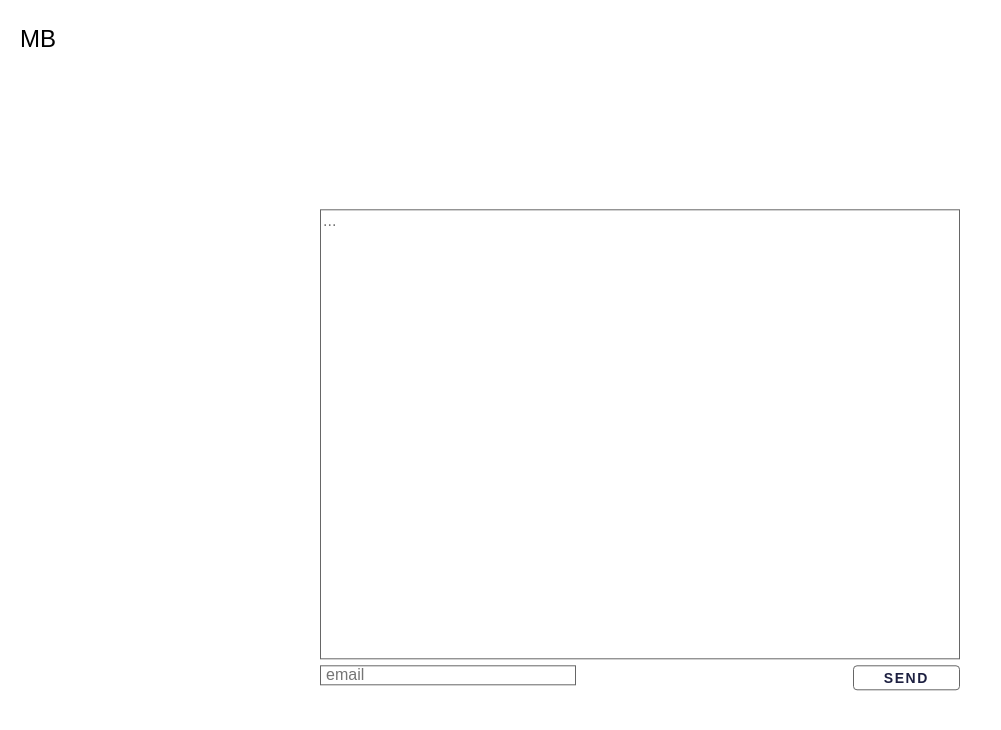
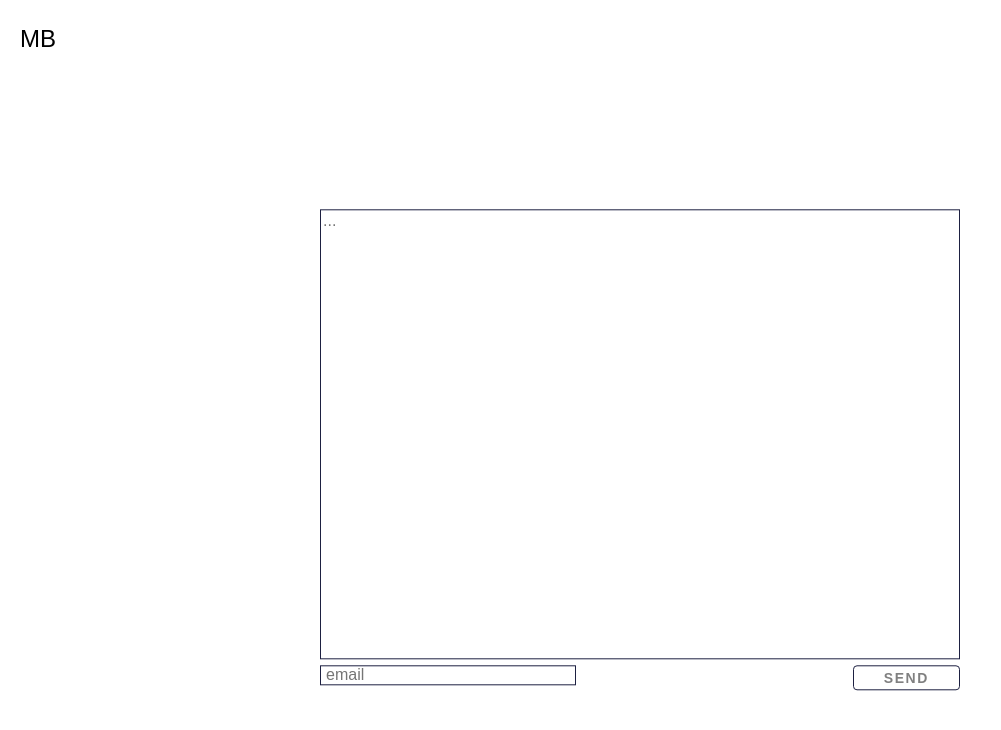
Before and after one commit to michael-berk/mberk06.github.io, a Jekyll site: the page built from contact.html, in a window 1280 px wide and 900 px high. Shown: the top 730 px of the window, without its empty margins (0-1001 px from the left). Built offline with Jekyll 4.4.1, drawn with Linux system fonts in a browser that asks for light colours.

Commit message:
touch ups

```diff
--- a/assets/css/1-base/_base.sass
+++ b/assets/css/1-base/_base.sass
@@ -18,7 +18,7 @@ input[type="button"]
   display: inline-block
   height: 20px
   padding: 0 30px
-  color: $darkblue
+  color: grey
   text-align: center
   font-size: 11px
   font-weight: 600
@@ -113,7 +113,6 @@ strong
   font-weight: bold
 
 hr
-  border: solid $darkblue
   border-width: 1px 0 0
   clear: both
   margin: 10px 0 30px
--- a/assets/css/2-layouts/experience.sass
+++ b/assets/css/2-layouts/experience.sass
@@ -73,7 +73,7 @@
 .timeline-content
   width: 95%
   padding: 0 15px
-  color: white
+  color: #F5F7FA
   transform: translate(0, 8px)
   h3
     margin-top: 5px
--- a/assets/css/main.css
+++ b/assets/css/main.css
@@ -320,7 +320,7 @@ input[type="button"] {
   display: inline-block;
   height: 20px;
   padding: 0 30px;
-  color: #1D2041;
+  color: grey;
   text-align: center;
   font-size: 11px;
   font-weight: 600;
@@ -420,7 +420,6 @@ strong {
   font-weight: bold; }
 
 hr {
-  border: solid #1D2041;
   border-width: 1px 0 0;
   clear: both;
   margin: 10px 0 30px;
@@ -525,12 +524,6 @@ footer {
   margin-right: 15%;
   width: 70%; }
 
-#opener {
-  margin-bottom: 20%;
-  text-align: center;
-  font-size: 100px;
-  color: #1D2041; }
-
 .opener-container {
   width: 100%;
   height: 90vh;
@@ -542,6 +535,12 @@ footer {
       justify-content: center;
   -ms-flex-align: center;
       align-items: center; }
+
+#opener {
+  margin-bottom: 20%;
+  text-align: center;
+  font-size: 100px;
+  color: #1D2041; }
 
 .because-text {
   margin-left: 7%;
@@ -628,7 +627,9 @@ footer {
     margin-top: 40px;
     margin-bottom: -20px; }
   #wordcloud-sentence {
-    margin-top: 400px; } }
+    margin-top: 400px; }
+  .opener-container {
+    background: none; } }
 
 @media only screen and (max-width: 1050px) {
   #wordcloud-img {
@@ -643,15 +644,15 @@ footer {
     display: block; } }
 
 #contact-content {
-  border-color: black;
-  border-opacity: 0.5;
+  border-color: #1D2041;
+  border-opacity: 1.0;
   outline: none;
   margin-bottom: 90vh; }
 
 #message {
   width: 50vw;
   height: 50vh;
-  border: 1px solid #666;
+  border: 1px solid #1D2041;
   font-size: 16px;
   resize: none;
   overflow: auto; }
@@ -664,12 +665,13 @@ footer {
           transform: translate(-50%, -50%);
   -webkit-transform-origin: center;
           transform-origin: center;
-  display: block; }
+  display: block;
+  border-color: #1D2041; }
 
 #contactMethod {
   height: 20px;
   width: 20vw;
-  border: 1px solid #666;
+  border: 1px solid #1D2041;
   position: fixed;
   padding-left: 5px;
   padding-right: 5px;
@@ -684,7 +686,7 @@ footer {
   display: inline-block;
   vertical-align: middle;
   font-size: 14px;
-  border-color: #666; }
+  border-color: #1D2041; }
 
 #sentText {
   position: absolute;
@@ -771,7 +773,7 @@ footer {
 .timeline-content {
   width: 95%;
   padding: 0 15px;
-  color: white;
+  color: #F5F7FA;
   -webkit-transform: translate(0, 8px);
           transform: translate(0, 8px); }
   .timeline-content h3 {
--- a/scripts/contactForm.js
+++ b/scripts/contactForm.js
@@ -8,11 +8,11 @@ $(document).ready(function() {
         var c = $('#contactMethod').val()
 
         if (m == '') {
-            $('#message').css('border-color', 'red');
+            $('#message').css('border-color', '#5D95D0');
         }
 
         if (c == '') {
-            $('#contactMethod').css('border-color', 'red');
+            $('#contactMethod').css('border-color', '#5D95D0');
         }
 
         if (m != '' && c != '') {
@@ -44,10 +44,10 @@ $(document).ready(function() {
 
     //reset text fields when user edits
     $("#message").keypress(function () {
-        $("#message").css("border-color", "black");
+        $("#message").css("border-color", "#1D2041");
     });
 
     $("#contactMethod").keypress(function () {
-        $("#contactMethod").css("border-color", "black");
+        $("#contactMethod").css("border-color", "#1D2041");
     });
 });
```
Also changed, not shown: _includes/experienceInclude.html (+1 -1 lines), assets/css/2-layouts/about.sass (+9 -5 lines), assets/css/2-layouts/contact.sass (+6 -5 lines), assets/img/aboutOpener1.png (added), 1 other file.
